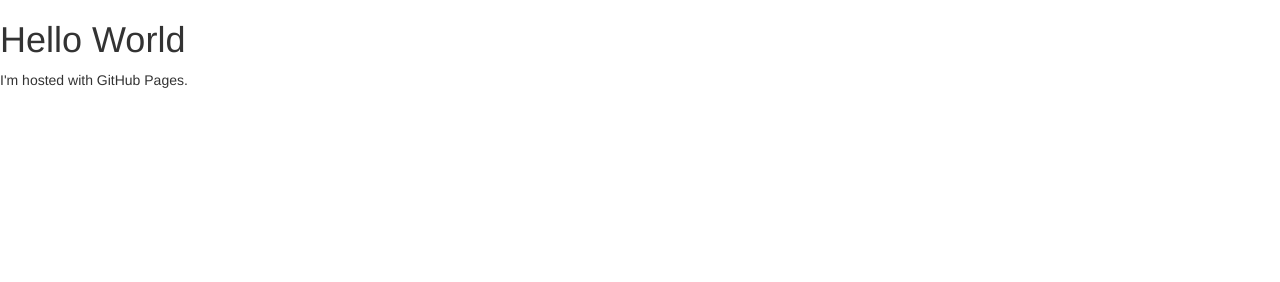
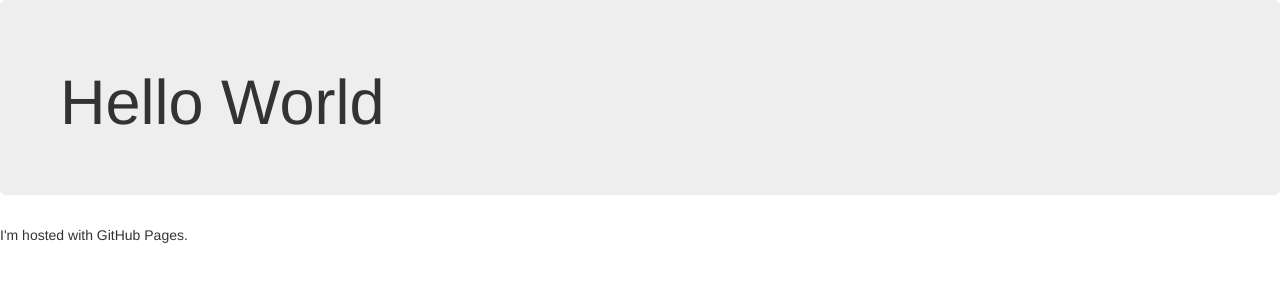
Before and after one commit to jfried92/jfried92.github.io, a plain HTML site: page index.html in a window 1280 px wide. Drawn offline with nearby package versions, Linux system fonts and the light colour scheme.

Commit message:
began styling

```diff
--- a/index.html
+++ b/index.html
@@ -1,6 +1,9 @@
 <!DOCTYPE html>
 <html>
 <head>
+	<meta charset="utf-8">
+    <meta http-equiv="X-UA-Compatible" content="IE=edge">
+    <meta name="viewport" content="width=device-width, initial-scale=1">
 
 	<!-- Core Bootstrap CSS -->
 	<link rel="stylesheet" href="https://maxcdn.bootstrapcdn.com/bootstrap/3.3.6/css/bootstrap.min.css">
@@ -13,7 +16,13 @@
 
 </head>
 <body>
-	<h1>Hello World</h1>
+
+	<div class="container-fluid">
+		<div class="row jumbotron">
+			<h1>Hello World</h1>
+		</div>
+	</div>
+
 	<p>I'm hosted with GitHub Pages.</p>
 
 
```
